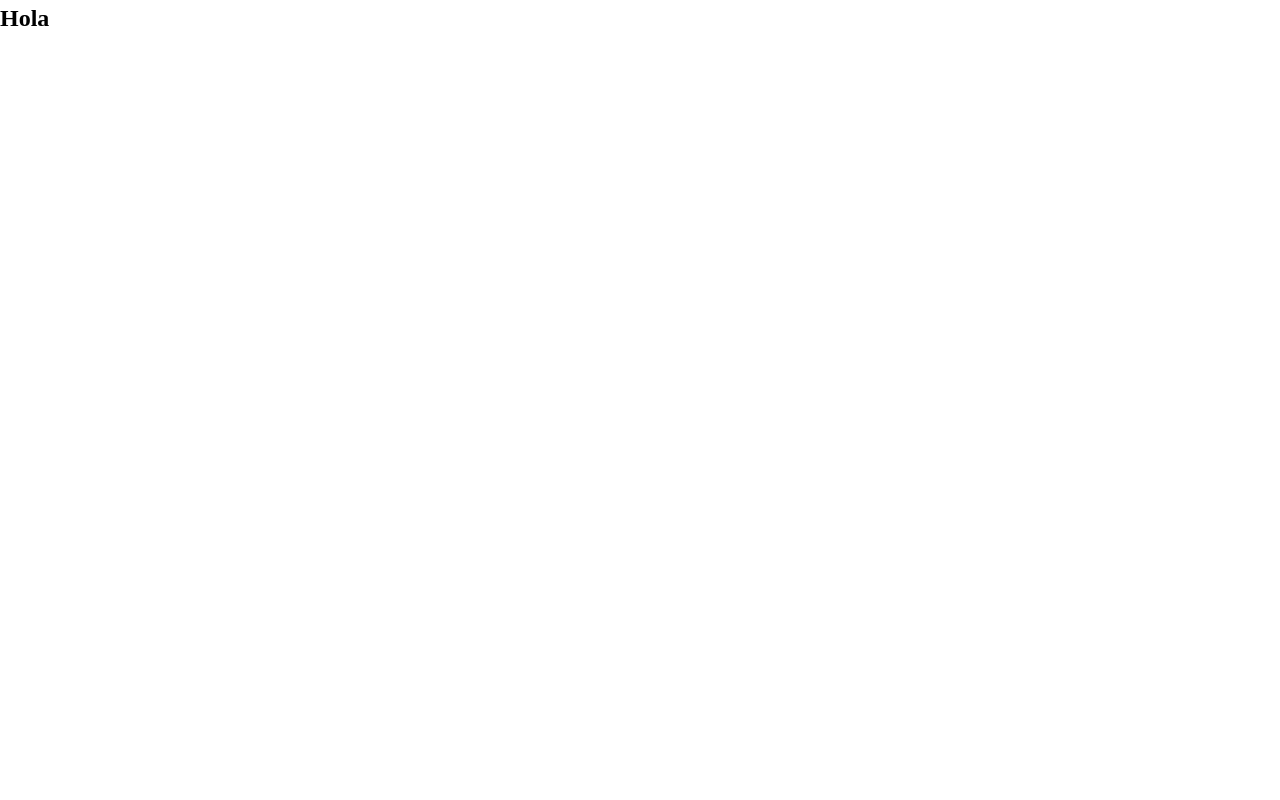
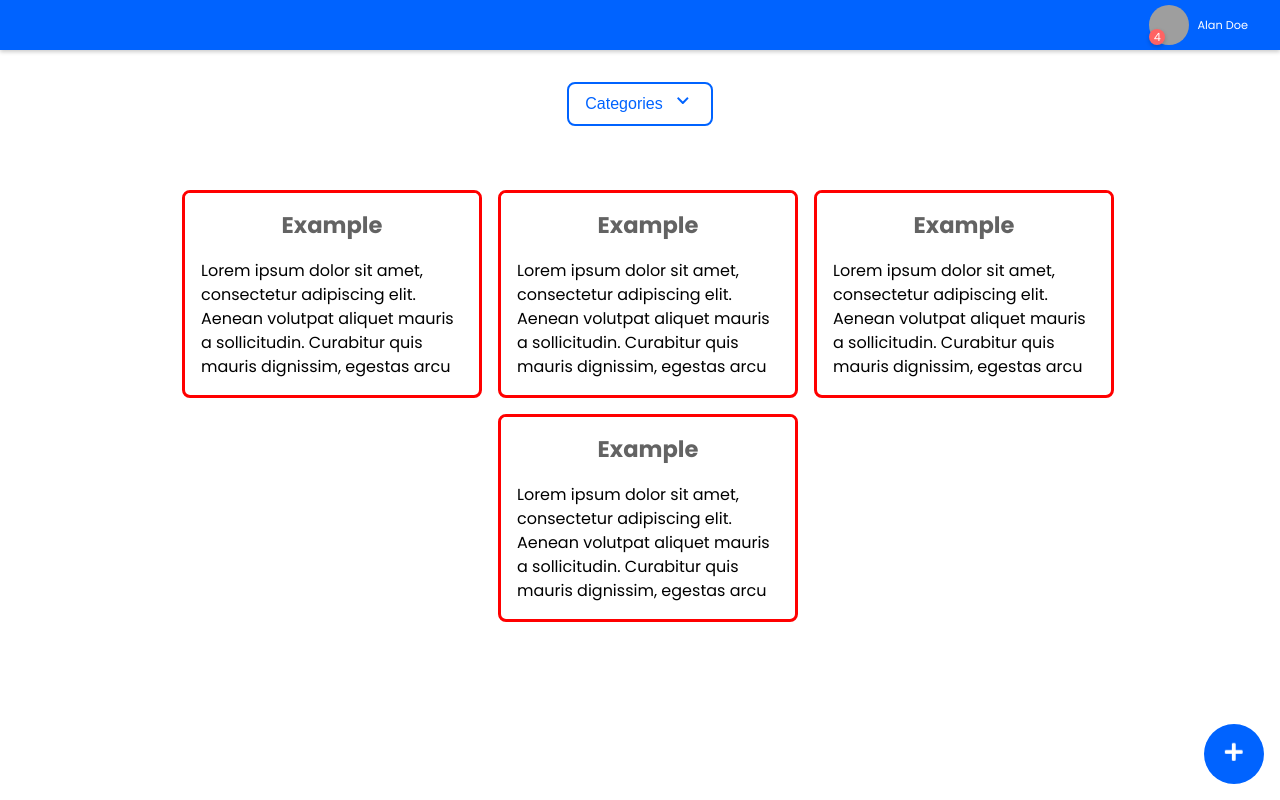
Before and after one commit to SantiagoGuerra/Notika, a React (Create React App) app: page / in a window 1280 px wide. Built offline with nearby package versions, Linux system fonts and the light colour scheme; grey boxes are pictures that could not be loaded.

Commit message:
Se ha agregado: * Store * El componente App * Provider de react redux * La librería de Fontawesome para los iconos y se ha colocado el provider con el store principal

```diff
--- a/src/index.js
+++ b/src/index.js
@@ -4,11 +4,19 @@ import './index.css';
 import * as serviceWorker from './serviceWorker';
 import {ThemeProvider} from 'styled-components'
 import theme from './styled.theme'
+import store from './store.app.js'
+import App from './components/App'
+import {Provider} from 'react-redux'
+import { library } from '@fortawesome/fontawesome-svg-core'
+import { faIgloo, faCoffee, faChevronDown, faChevronUp, faSearch, faPlus, faEllipsisV} from '@fortawesome/free-solid-svg-icons'
+library.add(faIgloo, faCoffee, faChevronDown, faChevronUp, faSearch, faPlus, faEllipsisV)
 
 ReactDOM.render(
-  <ThemeProvider theme={theme}>
-    <h2>Hola</h2>
-  </ThemeProvider>, document.getElementById('root'));
+  <Provider store={store}>
+    <ThemeProvider theme={theme}>
+      <App/>
+    </ThemeProvider>
+  </Provider>, document.getElementById('root'));
 
 // If you want your app to work offline and load faster, you can change
 // unregister() to register() below. Note this comes with some pitfalls.
```
